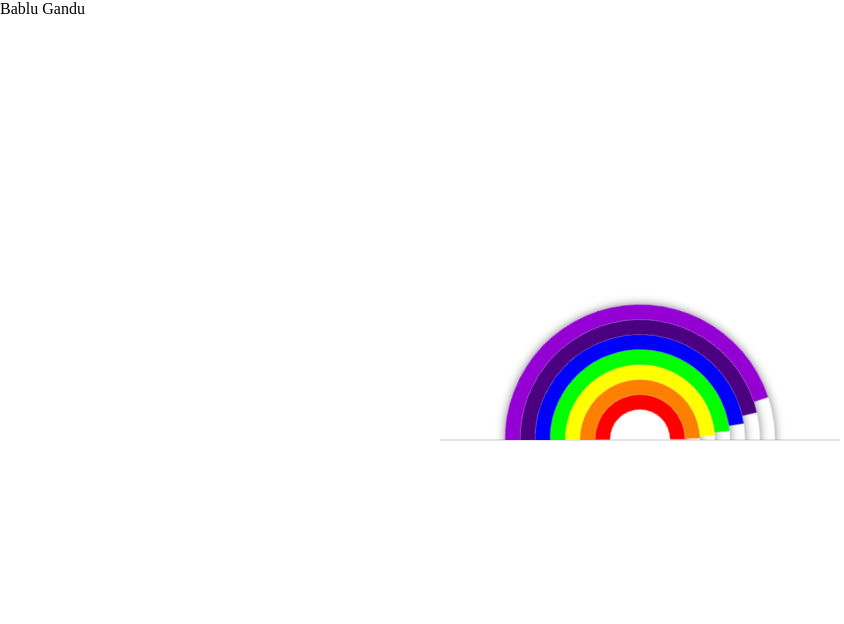
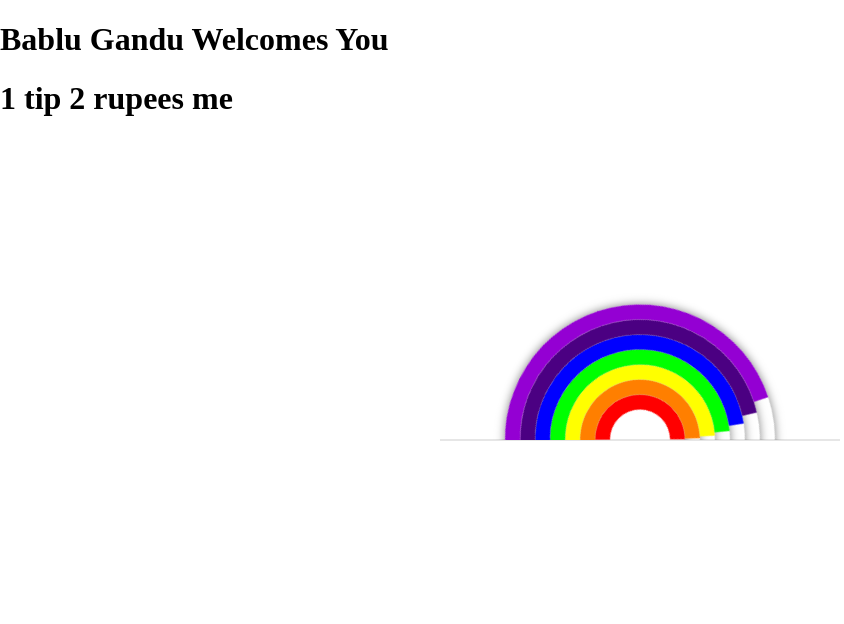
Before and after one commit to babludevil/Bolly4Update, a plain HTML site: page index.html in a window 1280 px wide. Shown: the whole page, without its empty margins (0-844 px from the left). Drawn offline with Linux system fonts and the light colour scheme.

Commit message:
Update index.html

```diff
--- a/index.html
+++ b/index.html
@@ -6,7 +6,8 @@
 <link rel="stylesheet" href="style.css">
 </head>
 <body>
-  Bablu Gandu
+ <h1>Bablu Gandu Welcomes You</h1>
+  <h1>1 tip 2 rupees me</h1>
 <div class="center">
 <ul>
 <li></li>
```
